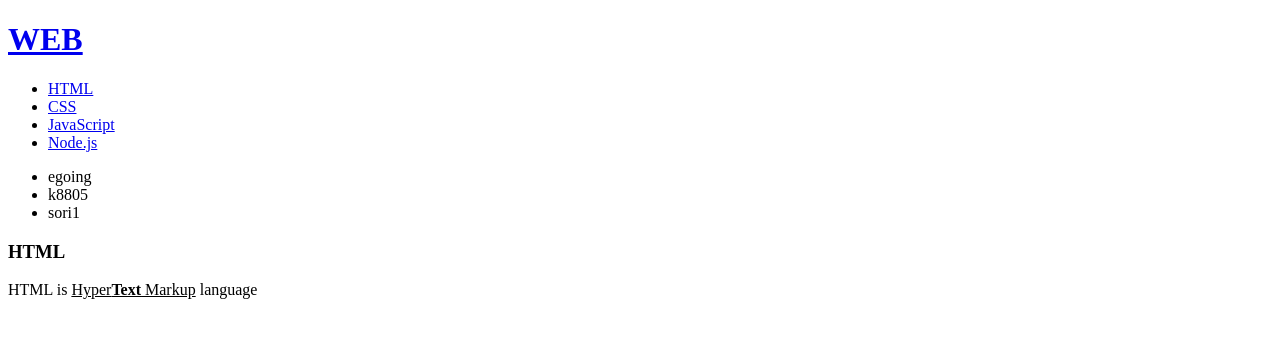
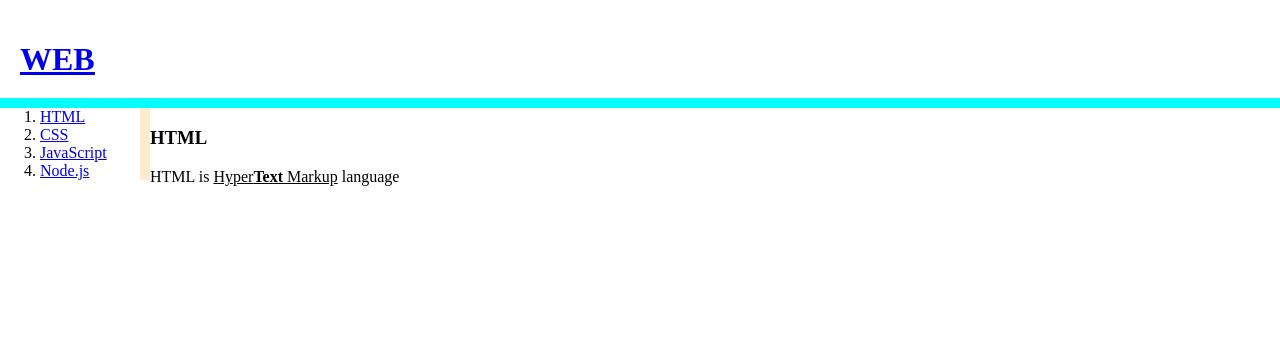
Before and after one commit to IMHOJEONG/2019-01-Web-Programming, a plain HTML site: page Web/1.html in a window 1280 px wide. Drawn offline with Linux system fonts and the light colour scheme.

Commit message:
css external 추가

```diff
--- a/Web/1.html
+++ b/Web/1.html
@@ -4,28 +4,24 @@
 <head>
     <title>WEB - HTML</title>
     <meta charset="utf-8">
+    <link rel="stylesheet" href="style.css">
 </head>
 
 <body>
     <h1><a href="index.html">WEB</a></h1>
-    <nav>
-        <ul>
+    <div id="container">
+        <ol>
             <li><a href="1.html" target="_blank">HTML</a></li>
             <li><a href="2.html">CSS</a></li>
             <li><a href="3.html">JavaScript</a></li>
             <li><a href="4.html">Node.js</a></li>
 
-        </ul>
-        <ul>
-            <li>egoing</li>
-            <li>k8805</li>
-            <li>sori1</li>
-        </ul>
-    </nav>
-    <article>
-        <h3>HTML</h3>
-        HTML is <u>Hyper<strong>Text</strong> Markup</u> language
-    </article>
+        </ol>
+        <div>
+            <h3>HTML</h3>
+            HTML is <u>Hyper<strong>Text</strong> Markup</u> language
+        </div>
+    </div>
 </body>
 
 </html>
--- /dev/null
+++ b/Web/style.css
@@ -0,0 +1,21 @@
+body {
+    margin: 0px;
+}
+
+h1 {
+    text-decoration: underline;
+    border-bottom: 10px solid cyan;
+    padding: 20px;
+    margin-bottom: 0px;
+}
+
+ol {
+    border-right: 10px solid blanchedalmond;
+    width: 100px;
+    margin-top: 0px;
+}
+
+#container {
+    display: grid;
+    grid-template-columns: 150px 1fr;
+}
```
Also changed, not shown: Web/2.html (+1 -23 lines), Web/3.html (+8 -0 lines), Web/4.html (+5 -0 lines).
